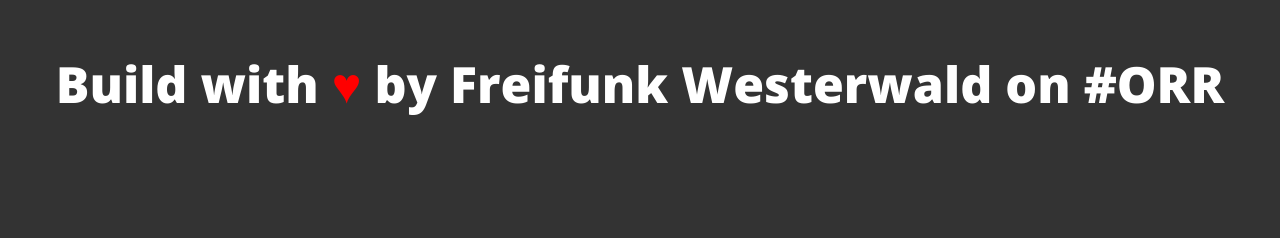
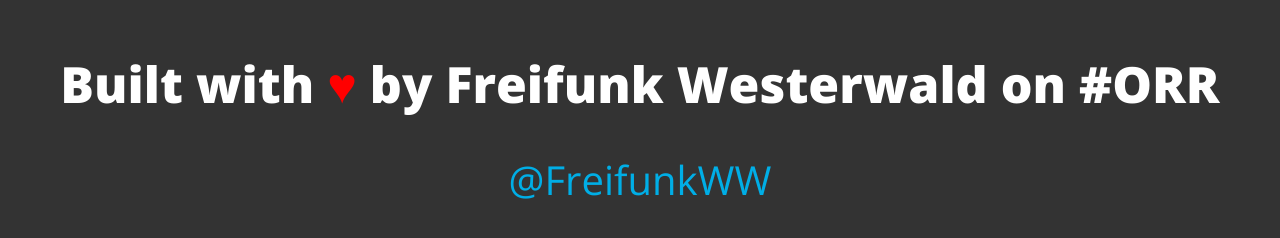
Before and after one commit to FreifunkWesterwald/socialtools, a website: page app/index.html in a window 1280 px wide. Drawn offline with nearby package versions, Linux system fonts and the light colour scheme; some packages are replaced by stand-ins of ours; files that its build step writes are made by us from their sources; no server answers; grey boxes are pictures that could not be loaded; files whose address does not match are found by name.

Commit message:
New Styles

```diff
--- a/app/index.html
+++ b/app/index.html
@@ -11,7 +11,8 @@
   <div ng-view></div>
 
   <footer>
-	<h1>Build with <span style="color:red">&hearts;</span> by Freifunk Westerwald on #ORR</h1>
+	<h1>Built with <span style="color:red">&hearts;</span> by Freifunk Westerwald on #ORR</h1>
+    <a href="htts://twitter.com/@FreifunkWW" class="twitter-link">@FreifunkWW</a>
   </footer>
 
   <script src="//ajax.googleapis.com/ajax/libs/angularjs/1.4.0/angular.js"></script>
--- a/app/sass/main.scss
+++ b/app/sass/main.scss
@@ -23,10 +23,14 @@
 img {
     max-width: 100%;
 }
+a{
+	text-decoration: none;
+	color: $third-hightlight-color;
+}
 
 .tweets {
 	background-image: url(https://raw.githubusercontent.com/FreifunkWesterwald/media/master/logo_ws.png);
-	background-size: 280px;
+	background-size: 380px;
 	background-repeat: no-repeat;
 	background-position-x: 95%;
 	background-position-y: 98%;
@@ -51,10 +55,6 @@
 		h2 {
 			margin: 0;
 		}
-		a{
-			text-decoration: none;
-			color:#000;
-		}
 	}
 	.tweet-body{
 		clear:both;
@@ -62,10 +62,13 @@
 }
 footer{
 	width: 100%;
+	text-align: center;
 	h1{
 		color: #fff;
-		text-align: center;
 		margin-top: 15px;
+	}
+	.twitter-link {
+		font-size: 1.6em;
 	}
 }
 .logo{
```
Also changed, not shown: app/public/css/main.css.
